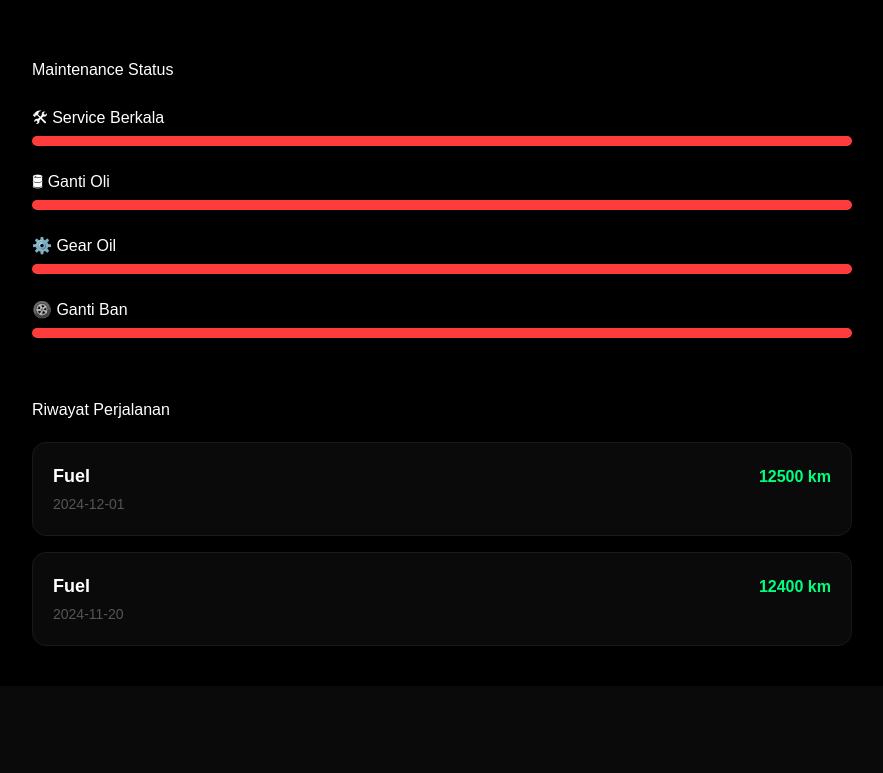
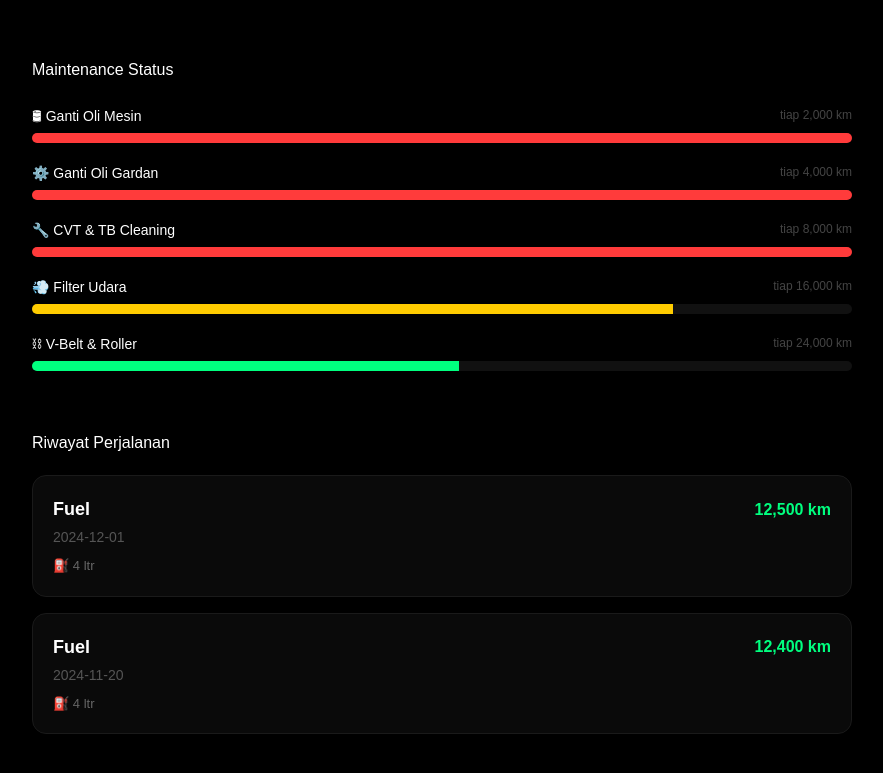
Before and after one commit to Rayhans21/rayhans, a Next.js app: page /motolog in a window 1280 px wide. Shown: the part 827-1600 px from the top of the page, without its empty margins (198-1081 px from the left). Before the commit the page ends 1513 px from the top, so only its background shows below. Built offline with nearby package versions, Linux system fonts and the light colour scheme; a web font is replaced by a local one.

Commit message:
tambah grafik di motolog

```diff
--- a/app/motolog/admin-log/page.tsx
+++ b/app/motolog/admin-log/page.tsx
@@ -2,7 +2,7 @@
 
 import { useEffect, useState } from 'react';
 
-type EventType = 'fuel' | 'oil_change' | 'periodic_service' | 'tire_change' | 'gear_oil';
+type EventType = 'fuel' | 'oil_change' | 'gear_oil' | 'cvt_service' | 'air_filter' | 'drive_belt' | 'spare_part';
 
 type Event = {
   id?: string;
@@ -13,6 +13,16 @@ type Event = {
   fuel_price_total?: number | null;
   notes?: string | null;
 };
+
+const EVENT_OPTIONS: { value: EventType; label: string }[] = [
+  { value: 'fuel', label: '⛽ Fuel' },
+  { value: 'oil_change', label: '🛢️ Ganti Oli Mesin' },
+  { value: 'gear_oil', label: '⚙️ Ganti Oli Gardan' },
+  { value: 'cvt_service', label: '🔧 CVT & TB Cleaning' },
+  { value: 'air_filter', label: '💨 Filter Udara' },
+  { value: 'drive_belt', label: '⛓ V-Belt & Roller' },
+  { value: 'spare_part', label: '🔩 Ganti Sparepart' },
+];
 
 export default function SecretPage() {
   const [token, setToken] = useState('');
@@ -97,18 +107,14 @@ export default function SecretPage() {
     setSavingId(tempId);
     const res = await fetch('/motolog/api/admin', {
       method: event.id ? 'PUT' : 'POST',
-      headers: {
-        'Content-Type': 'application/json',
-        'x-motolog-token': token,
-      },
+      headers: { 'Content-Type': 'application/json', 'x-motolog-token': token },
       body: JSON.stringify(event),
     });
-
     if (!res.ok) {
       const err = await res.json();
       alert('Gagal: ' + err.error);
     } else {
-      await loadData();
+      loadData();
     }
     setSavingId(null);
   }
@@ -143,11 +149,7 @@ export default function SecretPage() {
             onKeyDown={(e) => e.key === 'Enter' && handleAuth()}
             style={{ width: '100%', padding: 12, marginBottom: 16, background: '#000', border: '1px solid #333', color: '#fff', borderRadius: 12, textAlign: 'center', fontSize: 18, boxSizing: 'border-box' }}
           />
-          <button
-            onClick={handleAuth}
-            disabled={authLoading}
-            style={{ width: '100%', padding: 14, background: '#fff', color: '#000', borderRadius: 12, fontWeight: 700, cursor: 'pointer', border: 'none' }}
-          >
+          <button onClick={handleAuth} disabled={authLoading} style={{ width: '100%', padding: 14, background: '#fff', color: '#000', borderRadius: 12, fontWeight: 700, cursor: 'pointer', border: 'none' }}>
             {authLoading ? 'Verifying...' : 'Unlock'}
           </button>
           {authError && <p style={{ color: '#ff3b3b', marginTop: 16 }}>{authError}</p>}
@@ -162,7 +164,9 @@ export default function SecretPage() {
     <main style={containerStyle}>
       <div style={{ display: 'flex', justifyContent: 'space-between', alignItems: 'center', marginBottom: 30 }}>
         <h1>MotoLog Admin</h1>
-        <button onClick={addRow} style={addButtonStyle}>+ Event Baru</button>
+        <button onClick={addRow} style={addButtonStyle}>
+          + Event Baru
+        </button>
       </div>
 
       <div style={tableContainerStyle}>
@@ -170,7 +174,9 @@ export default function SecretPage() {
           <thead>
             <tr style={headerRowStyle}>
               {['Tanggal', 'Tipe', 'Odometer', 'Ltr', 'Total Harga', 'Catatan', ''].map((h) => (
-                <th key={h} style={thStyle}>{h}</th>
+                <th key={h} style={thStyle}>
+                  {h}
+                </th>
               ))}
             </tr>
           </thead>
@@ -184,11 +190,11 @@ export default function SecretPage() {
                   </td>
                   <td style={tdStyle}>
                     <select value={event.event_type} onChange={(e) => handleChange(i, 'event_type', e.target.value as EventType)} style={inputStyle}>
-                      <option value='fuel'>⛽ Fuel</option>
-                      <option value='oil_change'>🛢️ Oil Change</option>
-                      <option value='gear_oil'>⚙️ Gear Oil</option>
-                      <option value='periodic_service'>🛠️ Service</option>
-                      <option value='tire_change'>🛞 Tire</option>
+                      {EVENT_OPTIONS.map(({ value, label }) => (
+                        <option key={value} value={value}>
+                          {label}
+                        </option>
+                      ))}
                     </select>
                   </td>
                   <td style={tdStyle}>
@@ -204,11 +210,7 @@ export default function SecretPage() {
                     <input type='text' placeholder='...' value={event.notes ?? ''} onChange={(e) => handleChange(i, 'notes', e.target.value)} style={inputStyle} />
                   </td>
                   <td style={tdStyle}>
-                    <button
-                      onClick={() => handleSave(event, rowId)}
-                      disabled={savingId === rowId}
-                      style={{ ...saveButtonStyle, opacity: savingId === rowId ? 0.5 : 1 }}
-                    >
+                    <button onClick={() => handleSave(event, rowId)} disabled={savingId === rowId} style={{ ...saveButtonStyle, opacity: savingId === rowId ? 0.5 : 1 }}>
                       {savingId === rowId ? '...' : 'Simpan'}
                     </button>
                   </td>
--- a/app/motolog/page.tsx
+++ b/app/motolog/page.tsx
@@ -8,7 +8,21 @@ type Event = {
   odometer_km: number | null;
   event_date: string;
   fuel_liter?: number | null;
+  fuel_price_total?: number | null;
 };
+
+const DUMMY_EVENTS: Event[] = [
+  { id: '1', event_type: 'fuel', odometer_km: 12500, event_date: '2024-12-01', fuel_liter: 4 },
+  { id: '2', event_type: 'fuel', odometer_km: 12400, event_date: '2024-11-20', fuel_liter: 4 },
+];
+
+const MAINTENANCE_ITEMS = [
+  { key: 'oil_change', label: '🛢 Ganti Oli Mesin', interval: 2000 },
+  { key: 'gear_oil', label: '⚙️ Ganti Oli Gardan', interval: 4000 },
+  { key: 'cvt_service', label: '🔧 CVT & TB Cleaning', interval: 8000 },
+  { key: 'air_filter', label: '💨 Filter Udara', interval: 16000 },
+  { key: 'drive_belt', label: '⛓ V-Belt & Roller', interval: 24000 },
+];
 
 /* ============================= */
 /* COMPONENTS                    */
@@ -17,18 +31,107 @@ type Event = {
 function ProgressBar({ value }: { value: number }) {
   const safe = Math.min(Math.max(value, 0), 100);
   const color = safe < 70 ? '#00ff7f' : safe < 90 ? '#ffcc00' : '#ff3b3b';
+  return (
+    <div style={{ height: 10, background: '#111', borderRadius: 8, overflow: 'hidden', marginTop: 6 }}>
+      <div style={{ width: `${safe}%`, height: '100%', background: color, transition: '0.4s ease' }} />
+    </div>
+  );
+}
+
+function FuelChart({ data }: { data: { key: string; label: string; liter: number; cost: number }[] }) {
+  if (data.every((d) => d.liter === 0)) return null;
+
+  const W = 820,
+    H = 200;
+  const padL = 50,
+    padR = 60,
+    padT = 20,
+    padB = 30;
+  const chartW = W - padL - padR;
+  const chartH = H - padT - padB;
+  const n = data.length;
+  const barW = (chartW / n) * 0.45;
+  const gap = chartW / n;
+
+  const maxLiter = Math.max(...data.map((d) => d.liter), 1);
+  const maxCost = Math.max(...data.map((d) => d.cost), 1);
+
+  const barX = (i: number) => padL + gap * i + gap / 2 - barW / 2;
+  const barH = (liter: number) => (liter / maxLiter) * chartH;
+  const lineY = (cost: number) => padT + chartH - (cost / maxCost) * chartH;
+
+  const points = data.map((d, i) => `${padL + gap * i + gap / 2},${lineY(d.cost)}`).join(' ');
 
   return (
-    <div style={{ height: 10, background: '#111', borderRadius: 8, overflow: 'hidden', marginTop: 6 }}>
-      <div
-        style={{
-          width: `${safe}%`,
-          height: '100%',
-          background: color,
-          transition: '0.4s ease',
-        }}
-      />
-    </div>
+    <svg width='100%' viewBox={`0 0 ${W} ${H + 10}`} style={{ display: 'block' }}>
+      {/* Grid lines */}
+      {[0.25, 0.5, 0.75, 1].map((t) => (
+        <line key={t} x1={padL} y1={padT + chartH * (1 - t)} x2={W - padR} y2={padT + chartH * (1 - t)} stroke='#1a1a1a' strokeWidth='1' />
+      ))}
+
+      {/* Bars — liter */}
+      {data.map((d, i) => (
+        <g key={d.key}>
+          <rect x={barX(i)} y={padT + chartH - barH(d.liter)} width={barW} height={barH(d.liter)} fill='#00ff7f' opacity='0.25' rx='3' />
+          {d.liter > 0 && (
+            <text x={barX(i) + barW / 2} y={padT + chartH - barH(d.liter) + 14} textAnchor='middle' fill='#00ff7f' fontSize='10' opacity='0.7'>
+              {d.liter.toFixed(1)}L
+            </text>
+          )}
+        </g>
+      ))}
+
+      {/* Line — cost */}
+      {data.some((d) => d.cost > 0) && (
+        <>
+          <polyline points={points} fill='none' stroke='#ffcc00' strokeWidth='2' strokeLinejoin='round' />
+          {data.map(
+            (d, i) =>
+              d.cost > 0 && (
+                <g key={`dot-${d.key}`}>
+                  <circle cx={padL + gap * i + gap / 2} cy={lineY(d.cost)} r='4' fill='#ffcc00' />
+                  <text x={padL + gap * i + gap / 2} y={lineY(d.cost) - 14} textAnchor='middle' fill='#ffcc00' fontSize='9' opacity='0.8'>
+                    {(d.cost / 1000).toFixed(0)}k
+                  </text>
+                </g>
+              ),
+          )}
+        </>
+      )}
+
+      {/* X labels */}
+      {data.map((d, i) => (
+        <text key={`xl-${d.key}`} x={padL + gap * i + gap / 2} y={H - 2} textAnchor='middle' fill='#555' fontSize='11'>
+          {d.label}
+        </text>
+      ))}
+
+      {/* Y axis left — liter */}
+      <text x={padL - 6} y={padT + chartH} textAnchor='end' fill='#00ff7f' fontSize='9' opacity='0.5'>
+        0
+      </text>
+      <text x={padL - 6} y={padT} textAnchor='end' fill='#00ff7f' fontSize='9' opacity='0.5'>
+        {maxLiter.toFixed(0)}L
+      </text>
+
+      {/* Y axis right — cost */}
+      <text x={W - padR + 6} y={padT + chartH} textAnchor='start' fill='#ffcc00' fontSize='9' opacity='0.5'>
+        0
+      </text>
+      <text x={W - padR + 6} y={padT} textAnchor='start' fill='#ffcc00' fontSize='9' opacity='0.5'>
+        {(maxCost / 1000).toFixed(0)}k
+      </text>
+
+      {/* Legend */}
+      <rect x={padL} y={padT} width='10' height='10' fill='#00ff7f' opacity='0.4' rx='2' />
+      <text x={padL + 14} y={padT + 9} fill='#555' fontSize='10'>
+        Liter
+      </text>
+      <line x1={padL + 55} y1={padT + 5} x2={padL + 65} y2={padT + 5} stroke='#ffcc00' strokeWidth='2' />
+      <text x={padL + 69} y={padT + 9} fill='#555' fontSize='10'>
+        Pengeluaran
+      </text>
+    </svg>
   );
 }
 
@@ -41,13 +144,8 @@ export default function MotoLogPage() {
   const [loading, setLoading] = useState(false);
 
   /* ============================= */
-  /* DATA FETCHING & LOGIC         */
+  /* DATA FETCHING                 */
   /* ============================= */
-
-  const dummyEvents: Event[] = [
-    { id: '1', event_type: 'fuel', odometer_km: 12500, event_date: '2024-12-01', fuel_liter: 4 },
-    { id: '2', event_type: 'fuel', odometer_km: 12400, event_date: '2024-11-20', fuel_liter: 4 },
-  ];
 
   useEffect(() => {
     if (!isPrivate) return;
@@ -65,15 +163,16 @@ export default function MotoLogPage() {
     };
   }, [isPrivate, password]);
 
-  const displayEvents = (isPrivate ? realEvents : dummyEvents)
-    .slice()
-    .sort((a, b) => new Date(b.event_date).getTime() - new Date(a.event_date).getTime());
+  const displayEvents = (isPrivate ? realEvents : DUMMY_EVENTS).slice().sort((a, b) => new Date(b.event_date).getTime() - new Date(a.event_date).getTime());
 
   const plateNumber = isPrivate ? 'BM 4583 AAL' : 'YC 5 NCM';
   const expNumber = isPrivate ? '10•24' : '21•02';
-  const latestOdometer = displayEvents.length > 0 ? (displayEvents[0].odometer_km ?? 0) : 0;
+  const latestOdometer = displayEvents[0]?.odometer_km ?? 0;
 
-  // Efficiency Calculation
+  /* ============================= */
+  /* EFFICIENCY CALCULATION        */
+  /* ============================= */
+
   let efficiency = 0;
   const fuelEvents = displayEvents.filter((e) => e.event_type === 'fuel');
   if (fuelEvents.length >= 2) {
@@ -83,13 +182,63 @@ export default function MotoLogPage() {
   }
 
   /* ============================= */
-  /* GAUGE & RENDER UTILS          */
+  /* FUEL COST STATISTICS          */
+  /* ============================= */
+
+  const now = new Date();
+  const fuelThisMonth = fuelEvents.filter((e) => {
+    const d = new Date(e.event_date);
+    return d.getMonth() === now.getMonth() && d.getFullYear() === now.getFullYear();
+  });
+
+  const totalCostThisMonth = fuelThisMonth.reduce((sum, e) => sum + (e.fuel_price_total ?? 0), 0);
+  const totalLiterThisMonth = fuelThisMonth.reduce((sum, e) => sum + (e.fuel_liter ?? 0), 0);
+  const avgPricePerLiter = totalLiterThisMonth > 0 ? totalCostThisMonth / totalLiterThisMonth : 0;
+  const totalCostAllTime = fuelEvents.reduce((sum, e) => sum + (e.fuel_price_total ?? 0), 0);
+  const totalLiterAllTime = fuelEvents.reduce((sum, e) => sum + (e.fuel_liter ?? 0), 0);
+
+  /* ============================= */
+  /* MAINTENANCE CALCULATION       */
+  /* ============================= */
+
+  const calcProgress = (eventType: string, interval: number) => {
+    const lastEvent = displayEvents.find((e) => e.event_type === eventType);
+    const lastKm = lastEvent?.odometer_km ?? 0;
+    return ((latestOdometer - lastKm) / interval) * 100;
+  };
+
+  /* ============================= */
+  /* FUEL CHART DATA               */
+  /* ============================= */
+
+  const monthlyFuel = (() => {
+    if (fuelEvents.length === 0) return [];
+
+    // Ambil 6 bulan terakhir
+    const months: { key: string; label: string; liter: number; cost: number }[] = [];
+    for (let i = 5; i >= 0; i--) {
+      const d = new Date(now.getFullYear(), now.getMonth() - i, 1);
+      const key = `${d.getFullYear()}-${String(d.getMonth() + 1).padStart(2, '0')}`;
+      const label = d.toLocaleDateString('id-ID', { month: 'short' });
+      const events = fuelEvents.filter((e) => e.event_date.startsWith(key));
+      months.push({
+        key,
+        label,
+        liter: events.reduce((s, e) => s + (e.fuel_liter ?? 0), 0),
+        cost: events.reduce((s, e) => s + (e.fuel_price_total ?? 0), 0),
+      });
+    }
+    return months;
+  })();
+
+  /* ============================= */
+  /* GAUGE UTILS                   */
   /* ============================= */
 
   const MAX_EFFICIENCY = 80;
-  const centerX = 160;
-  const centerY = 180;
-  const radius = 120;
+  const centerX = 160,
+    centerY = 180,
+    radius = 120;
   const needleRotation = (Math.min(efficiency, MAX_EFFICIENCY) / MAX_EFFICIENCY) * 240 - 120;
 
   function polarToCartesian(cx: number, cy: number, r: number, angle: number) {
@@ -97,11 +246,11 @@ export default function MotoLogPage() {
     return { x: cx + r * Math.cos(rad), y: cy + r * Math.sin(rad) };
   }
 
-  function describeArc(x: number, y: number, radius: number, startAngle: number, endAngle: number) {
-    const start = polarToCartesian(x, y, radius, endAngle);
-    const end = polarToCartesian(x, y, radius, startAngle);
+  function describeArc(x: number, y: number, r: number, startAngle: number, endAngle: number) {
+    const start = polarToCartesian(x, y, r, endAngle);
+    const end = polarToCartesian(x, y, r, startAngle);
     const largeArcFlag = endAngle - startAngle <= 180 ? '0' : '1';
-    return ['M', start.x, start.y, 'A', radius, radius, 0, largeArcFlag, 0, end.x, end.y].join(' ');
+    return ['M', start.x, start.y, 'A', r, r, 0, largeArcFlag, 0, end.x, end.y].join(' ');
   }
 
   function renderTicks() {
@@ -111,14 +260,17 @@ export default function MotoLogPage() {
       const rad = ((angle - 90) * Math.PI) / 180;
       const isMajor = i % 20 === 0;
       const inner = radius - (isMajor ? 15 : 8);
-      const outer = radius + 2;
-      const x1 = centerX + inner * Math.cos(rad);
-      const y1 = centerY + inner * Math.sin(rad);
-      const x2 = centerX + outer * Math.cos(rad);
-      const y2 = centerY + outer * Math.sin(rad);
-
-      ticks.push(<line key={`tick-${i}`} x1={x1} y1={y1} x2={x2} y2={y2} stroke={isMajor ? '#fff' : '#444'} strokeWidth={isMajor ? 2 : 1} />);
-
+      ticks.push(
+        <line
+          key={`tick-${i}`}
+          x1={centerX + inner * Math.cos(rad)}
+          y1={centerY + inner * Math.sin(rad)}
+          x2={centerX + (radius + 2) * Math.cos(rad)}
+          y2={centerY + (radius + 2) * Math.sin(rad)}
+          stroke={isMajor ? '#fff' : '#444'}
+          strokeWidth={isMajor ? 2 : 1}
+        />,
+      );
       if (isMajor) {
         const lx = centerX + (radius - 32) * Math.cos(rad);
         const ly = centerY + (radius - 32) * Math.sin(rad);
@@ -133,18 +285,8 @@ export default function MotoLogPage() {
   }
 
   /* ============================= */
-  /* MAINTENANCE LOGIC             */
+  /* AUTH                          */
   /* ============================= */
-
-  const SERVICE_INTERVAL = 8000;
-  const OIL_INTERVAL = 2000;
-  const TIRE_INTERVAL = 12000;
-  const serviceKm = displayEvents.find((e) => e.event_type === 'service')?.odometer_km ?? 0;
-  const oilKm = displayEvents.find((e) => e.event_type === 'oil_change')?.odometer_km ?? 0;
-  const tireKm = displayEvents.find((e) => e.event_type === 'tire_change')?.odometer_km ?? 0;
-  const gearOilKm = displayEvents.find((e) => e.event_type === 'gear_oil')?.odometer_km ?? 0;
-
-  const calcProgress = (lastKm: number, interval: number) => ((latestOdometer - lastKm) / interval) * 100;
 
   async function handleUnlock() {
     setLoading(true);
@@ -154,9 +296,7 @@ export default function MotoLogPage() {
     if (data.success) {
       setIsPrivate(true);
       setShowUnlock(false);
-    } else {
-      setError('Password salah');
-    }
+    } else setError('Password salah');
     setLoading(false);
   }
 
@@ -182,7 +322,6 @@ export default function MotoLogPage() {
           }}
         >
           <div style={{ position: 'absolute', inset: 10, border: '3px solid #000', borderRadius: 12 }} />
-
           <div
             style={{
               position: 'absolute',
@@ -202,19 +341,7 @@ export default function MotoLogPage() {
               <span key={i}>{part}</span>
             ))}
           </div>
-
-          <div
-            style={{
-              position: 'absolute',
-              bottom: 18,
-              right: 20,
-              fontSize: 'clamp(12px, 3vw, 22px)',
-              fontWeight: 700,
-              color: '#000',
-            }}
-          >
-            {expNumber}
-          </div>
+          <div style={{ position: 'absolute', bottom: 18, right: 20, fontSize: 'clamp(12px, 3vw, 22px)', fontWeight: 700, color: '#000' }}>{expNumber}</div>
         </div>
       </div>
 
@@ -232,25 +359,15 @@ export default function MotoLogPage() {
               <stop offset='100%' stopColor='#00ff7f' />
             </linearGradient>
           </defs>
-
           <path d={describeArc(160, 180, 145, -125, 125)} fill='none' stroke='#222' strokeWidth='1' />
           <path d={describeArc(160, 180, 138, -120, 120)} fill='none' stroke='url(#ringGradient)' strokeWidth='3' strokeOpacity='0.5' />
           <path d={describeArc(160, 180, 120, -120, 120)} fill='none' stroke='#111' strokeWidth='14' strokeLinecap='round' />
-
           {renderTicks()}
-
-          <g
-            style={{
-              transform: `rotate(${needleRotation}deg)`,
-              transformOrigin: '160px 180px',
-              transition: 'transform 1.2s cubic-bezier(0.34, 1.56, 0.64, 1)',
-            }}
-          >
+          <g style={{ transform: `rotate(${needleRotation}deg)`, transformOrigin: '160px 180px', transition: 'transform 1.2s cubic-bezier(0.34, 1.56, 0.64, 1)' }}>
             <line x1='160' y1='188' x2='160' y2='75' stroke='#ff3b3b' strokeWidth='4' strokeLinecap='round' />
             <circle cx='160' cy='180' r='10' fill='#ff3b3b' />
             <circle cx='160' cy='180' r='4' fill='#fff' />
           </g>
-
           <text x='160' y='235' textAnchor='middle' fill='#00ff7f' fontSize='42' fontWeight='800' fontFamily='monospace' filter='url(#neonGlow)'>
             {efficiency ? efficiency.toFixed(1) : '0.0'}
           </text>
@@ -279,13 +396,48 @@ export default function MotoLogPage() {
       {/* MAINTENANCE */}
       <div style={{ marginBottom: 60 }}>
         <h2 style={{ marginBottom: 24 }}>Maintenance Status</h2>
-        <div style={{ display: 'grid', gap: 24 }}>
-          <div>🛠 Service Berkala <ProgressBar value={calcProgress(serviceKm, SERVICE_INTERVAL)} /></div>
-          <div>🛢 Ganti Oli <ProgressBar value={calcProgress(oilKm, OIL_INTERVAL)} /></div>
-          <div>⚙️ Gear Oil <ProgressBar value={calcProgress(gearOilKm, OIL_INTERVAL * 2)} /></div>
-          <div>🛞 Ganti Ban <ProgressBar value={calcProgress(tireKm, TIRE_INTERVAL)} /></div>
+        <div style={{ display: 'grid', gap: 20 }}>
+          {MAINTENANCE_ITEMS.map(({ key, label, interval }) => (
+            <div key={key}>
+              <div style={{ display: 'flex', justifyContent: 'space-between', fontSize: 14, marginBottom: 2 }}>
+                <span>{label}</span>
+                <span style={{ color: '#444', fontSize: 12 }}>tiap {interval.toLocaleString()} km</span>
+              </div>
+              <ProgressBar value={calcProgress(key, interval)} />
+            </div>
+          ))}
         </div>
       </div>
+
+      {/* FUEL STATS */}
+      {isPrivate && totalCostAllTime > 0 && (
+        <div style={{ marginBottom: 60 }}>
+          <h2 style={{ marginBottom: 20 }}>Fuel Statistics</h2>
+          <div style={{ display: 'grid', gridTemplateColumns: 'repeat(auto-fit, minmax(160px, 1fr))', gap: 12 }}>
+            {[
+              { label: 'BULAN INI', value: totalCostThisMonth > 0 ? `Rp ${totalCostThisMonth.toLocaleString('id-ID')}` : '—', sub: `${totalLiterThisMonth.toFixed(1)} liter` },
+              { label: 'RATA-RATA / LITER', value: avgPricePerLiter > 0 ? `Rp ${Math.round(avgPricePerLiter).toLocaleString('id-ID')}` : '—', sub: 'harga per liter' },
+              { label: 'TOTAL SEMUA', value: `Rp ${totalCostAllTime.toLocaleString('id-ID')}`, sub: `${totalLiterAllTime.toFixed(1)} liter total` },
+            ].map(({ label, value, sub }) => (
+              <div key={label} style={{ background: '#0a0a0a', border: '1px solid #1a1a1a', borderRadius: 14, padding: '20px 16px', textAlign: 'center' }}>
+                <p style={{ fontSize: 11, color: '#444', letterSpacing: 3, marginBottom: 8 }}>{label}</p>
+                <p style={{ fontSize: 22, fontWeight: 700, fontFamily: 'monospace', color: '#00ff7f', marginBottom: 4 }}>{value}</p>
+                <p style={{ fontSize: 12, color: '#555' }}>{sub}</p>
+              </div>
+            ))}
+          </div>
+        </div>
+      )}
+
+      {/* FUEL CHART */}
+      {isPrivate && monthlyFuel.some((d) => d.liter > 0) && (
+        <div style={{ marginBottom: 60 }}>
+          <h2 style={{ marginBottom: 20 }}>Konsumsi BBM — 6 Bulan Terakhir</h2>
+          <div style={{ background: '#0a0a0a', border: '1px solid #1a1a1a', borderRadius: 14, padding: '20px 16px' }}>
+            <FuelChart data={monthlyFuel} />
+          </div>
+        </div>
+      )}
 
       {/* HISTORY */}
       <h2 style={{ marginBottom: 20 }}>Riwayat Perjalanan</h2>
@@ -293,10 +445,17 @@ export default function MotoLogPage() {
         {displayEvents.map((event) => (
           <div key={event.id} style={{ background: '#0a0a0a', border: '1px solid #1a1a1a', padding: 20, borderRadius: 14 }}>
             <div style={{ display: 'flex', justifyContent: 'space-between', alignItems: 'center' }}>
-              <strong style={{ textTransform: 'capitalize', fontSize: 18 }}>{event.event_type.replace('_', ' ')}</strong>
-              <span style={{ color: '#00ff7f', fontWeight: 700 }}>{event.odometer_km} km</span>
+              <strong style={{ textTransform: 'capitalize', fontSize: 18 }}>{event.event_type.replace(/_/g, ' ')}</strong>
+              <span style={{ color: '#00ff7f', fontWeight: 700 }}>{event.odometer_km?.toLocaleString()} km</span>
             </div>
             <p style={{ color: '#555', fontSize: 14, marginTop: 4 }}>{event.event_date}</p>
+            {event.event_type === 'fuel' && (event.fuel_liter || event.fuel_price_total) && (
+              <div style={{ display: 'flex', gap: 16, marginTop: 8 }}>
+                {event.fuel_liter && <span style={{ fontSize: 13, color: '#666' }}>⛽ {event.fuel_liter} ltr</span>}
+                {event.fuel_price_total && <span style={{ fontSize: 13, color: '#666' }}>💵 Rp {event.fuel_price_total.toLocaleString('id-ID')}</span>}
+                {event.fuel_liter && event.fuel_price_total && <span style={{ fontSize: 13, color: '#444' }}>≈ Rp {Math.round(event.fuel_price_total / event.fuel_liter).toLocaleString('id-ID')}/ltr</span>}
+              </div>
+            )}
           </div>
         ))}
       </div>
```
